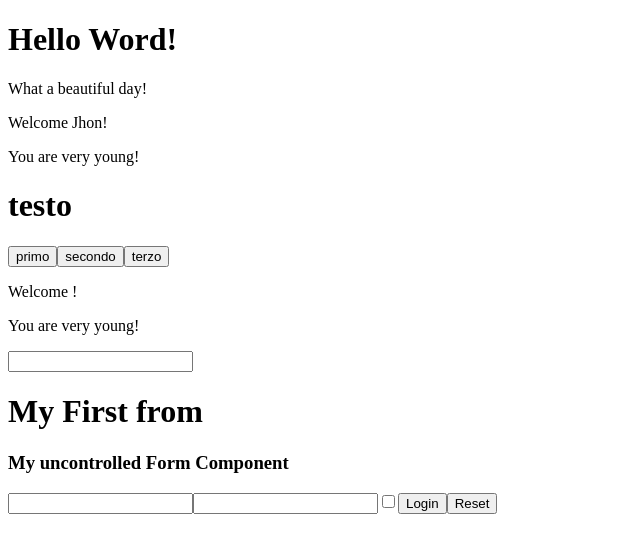
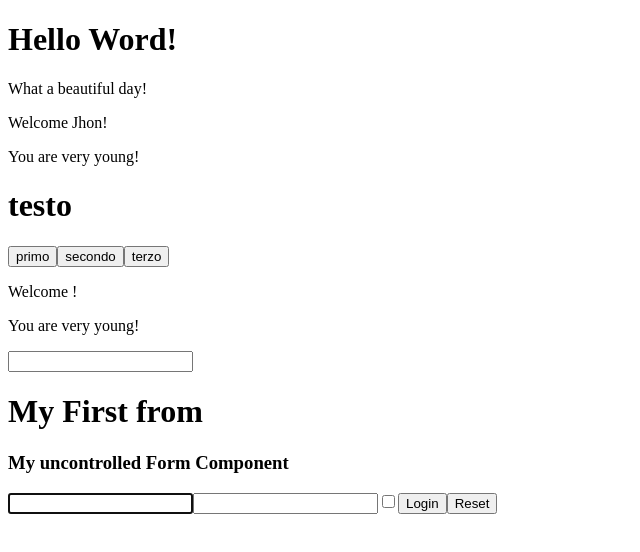
Before and after one commit to Yaricherchi7/React.js, a React (Create React App) app: page / in a window 1280 px wide. Shown: the top 552 px of the page, without its empty margins (0-640 px from the left). Built offline with nearby package versions, Linux system fonts and the light colour scheme.

Commit message:
es svolto

```diff
--- a/src/UncontrolledLogin.js
+++ b/src/UncontrolledLogin.js
@@ -2,6 +2,7 @@ import React,{createRef} from "react";
 
 export class UncontrolledLogin extends React.Component {
 
+    _onForm = createRef()
 
 
     handlerFormSubmit=(event)=>{
@@ -16,14 +17,17 @@ export class UncontrolledLogin extends React.Component {
 
     }
 
+    componentDidMount(){
+        this._onForm.current.elements.username.focus();
+    }
 
     render(){
         return (
             <div>
                 <h3> My uncontrolled Form Component</h3>
 
-                <form onSubmit={this.handlerFormSubmit}>
-                    <input name="username"/>
+                <form ref={this._onForm} onSubmit={this.handlerFormSubmit}>
+                    <input name="username" type="text" />
                     <input name="password" type="password"/>
                     <input name="remember"type="checkbox" />
                     <button name="submit" type="submit"> Login</button>
```
